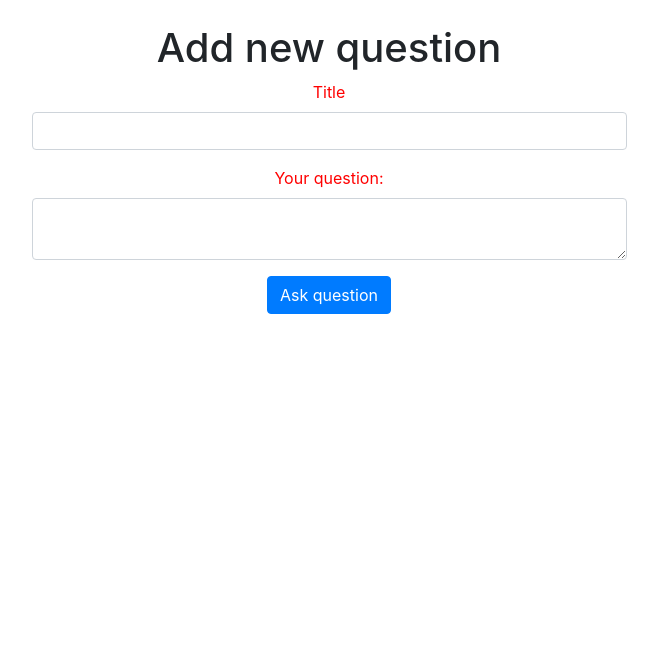
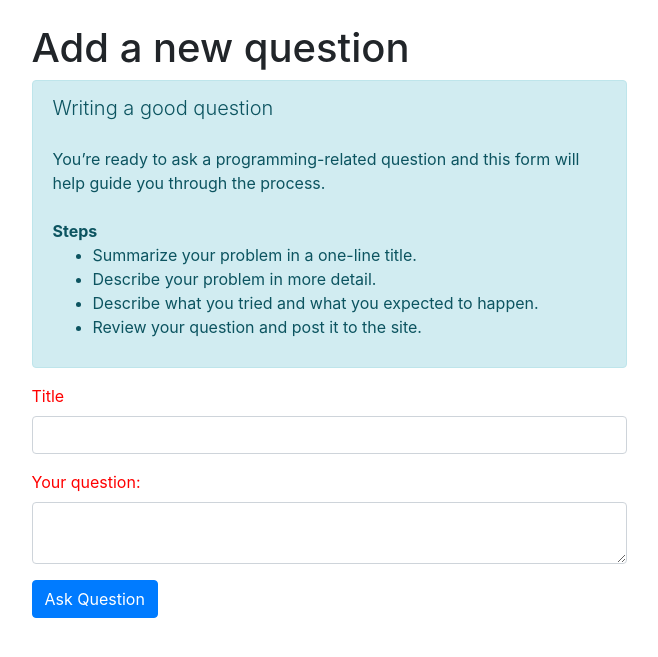
Before and after one commit to arvydasg/stackunderflow, a Flask app: page /questions/new_question in a window 1280 px wide. Shown: the part 72-729 px from the top of the page, without its empty margins (311-969 px from the left). Run offline with Flask 3, Linux system fonts and the light colour scheme; the visitor is signed in with stand-in values (Sample User, id 1); some libraries are stand-ins or nearby versions.

Commit message:
styled new_question template

```diff
--- a/stackunderflow_app/templates/questions/new_question.html
+++ b/stackunderflow_app/templates/questions/new_question.html
@@ -15,15 +15,31 @@
 
     <div class="container">
         <div class="row justify-content-center">
-            <div class="col-md-6 text-center">
-                <h1>Add new question</h1>
+            <div class="col-md-6">
+                <h1>Add a new question</h1>
+                <div class="alert alert-info" role="alert">
+                    <div class="lead">Writing a good question</div>
+                    <br/>
+                    You’re ready to ask a programming-related question
+                    and this form will help guide you through the
+                    process.
+                    <br/>
+                    <br/>
+                    <strong>Steps</strong>
+                    <ul>
+                        <li>Summarize your problem in a one-line title.</li>
+                        <li>Describe your problem in more detail.</li>
+                        <li>Describe what you tried and what you expected to happen.</li>
+                        <li>Review your question and post it to the site.</li>
+                    </ul>
+                </div>
                 <form method="POST" action="{{ url_for('questions.route_add_new_question') }}" novalidate>
                     {{ form.csrf_token }}
                     <div class="form-group">
                         {{render_field(form.title, class="form-control")}}
                         {{render_field(form.content, class="form-control")}}
                     </div>
-                    <button type="submit" class="btn btn-primary">Ask question</button>
+                    <button type="submit" class="btn btn-primary">Ask Question</button>
                 </form>
             </div>
         </div>
```
